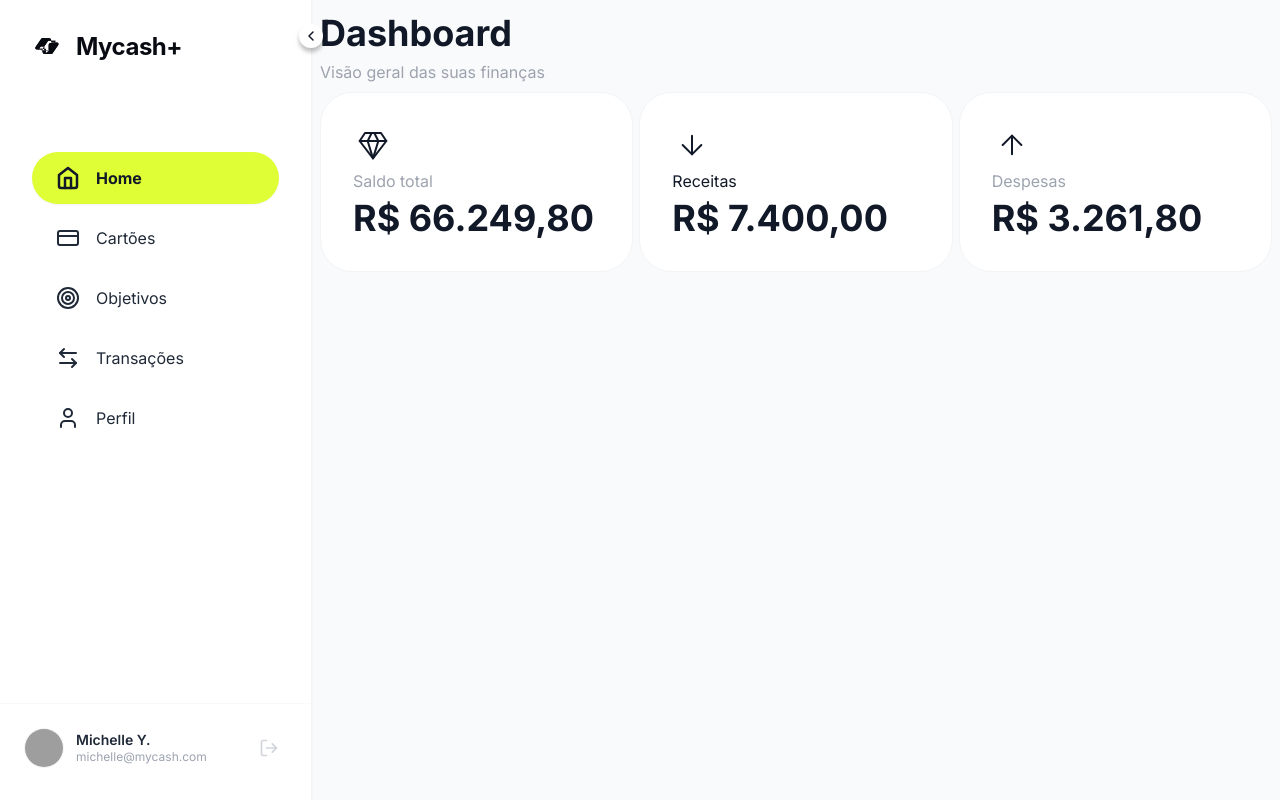
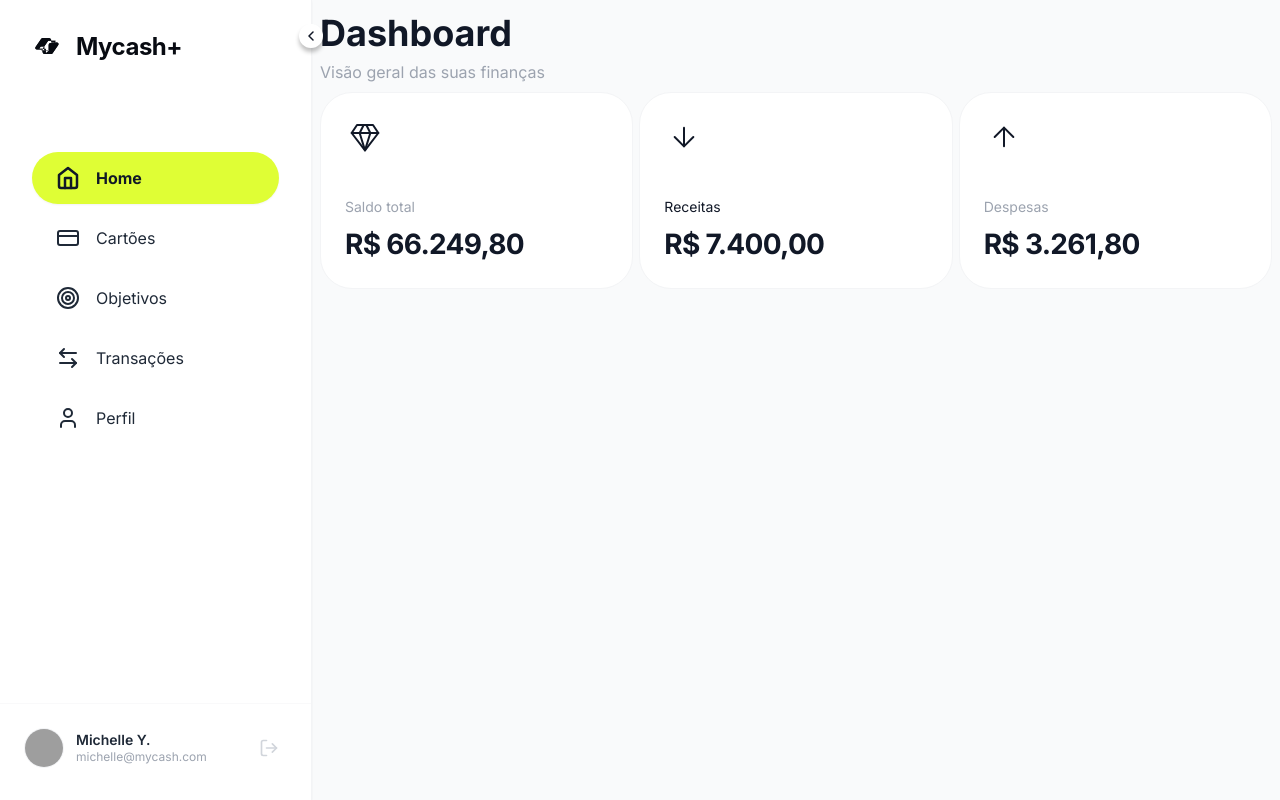
Before and after one commit to miayuyoo/dashboard-mycash, a React (Vite) app: page / in a window 1280 px wide. Built offline with nearby package versions, Linux system fonts and the light colour scheme; grey boxes are pictures that could not be loaded.

Commit message:
style(cards): Align spacing to documentation
- Update BalanceCard, IncomeCard, ExpenseCard loops.
- Set MB-40 for icon-to-title.
- Set MB-8 for title-to-value.
- Remove flex justify-between to enforce strict spacing.

```diff
--- a/src/components/dashboard/BalanceCard.tsx
+++ b/src/components/dashboard/BalanceCard.tsx
@@ -7,18 +7,18 @@ export function BalanceCard() {
     const balance = calculateTotalBalance();
 
     return (
-        <div className="flex flex-col justify-between h-[160px] lg:h-[180px] w-full lg:flex-1 bg-white rounded-32 p-32 border border-neutral-200">
-            {/* Header / Icon */}
-            <div className="flex flex-col gap-4">
-                <div className="w-40 h-40 flex items-center justify-center">
-                    <Gem size={32} className="text-neutral-1000" strokeWidth={1.5} />
-                </div>
-                <span className="text-neutral-500 font-medium text-body-md">Saldo total</span>
+        <div className="flex flex-col w-full lg:flex-1 bg-white rounded-32 p-24 border border-neutral-200">
+            {/* Icon */}
+            <div className="w-40 h-40 flex items-center justify-center mb-40">
+                <Gem size={32} className="text-neutral-1000" strokeWidth={1.5} />
             </div>
 
+            {/* Title */}
+            <span className="text-neutral-500 font-medium text-label-sm mb-8">Saldo total</span>
+
             {/* Value */}
-            <div className="mt-auto">
-                <h2 className="text-display-xs lg:text-heading-xl font-bold text-neutral-1000 tracking-tight">
+            <div>
+                <h2 className="text-heading-md font-bold text-neutral-1000 tracking-tight">
                     <AnimatedCounter value={balance} />
                 </h2>
             </div>
--- a/src/components/dashboard/ExpenseCard.tsx
+++ b/src/components/dashboard/ExpenseCard.tsx
@@ -7,18 +7,18 @@ export function ExpenseCard() {
     const expenses = calculateExpensesForPeriod();
 
     return (
-        <div className="flex flex-col justify-between h-[160px] lg:h-[180px] w-full lg:flex-1 bg-white rounded-32 p-32 border border-neutral-200">
-            {/* Header / Icon */}
-            <div className="flex flex-col gap-4">
-                <div className="w-40 h-40 flex items-center justify-center">
-                    <ArrowUp size={32} className="text-neutral-1000" strokeWidth={1.5} />
-                </div>
-                <span className="text-neutral-500 font-medium text-body-md">Despesas</span>
+        <div className="flex flex-col w-full lg:flex-1 bg-white rounded-32 p-24 border border-neutral-200">
+            {/* Icon */}
+            <div className="w-40 h-40 flex items-center justify-center mb-40">
+                <ArrowUp size={32} className="text-neutral-1000" strokeWidth={1.5} />
             </div>
 
+            {/* Title */}
+            <span className="text-neutral-500 font-medium text-label-sm mb-8">Despesas</span>
+
             {/* Value */}
-            <div className="mt-auto">
-                <h2 className="text-display-xs lg:text-heading-xl font-bold text-neutral-1000 tracking-tight">
+            <div>
+                <h2 className="text-heading-md font-bold text-neutral-1000 tracking-tight">
                     <AnimatedCounter value={expenses} />
                 </h2>
             </div>
--- a/src/components/dashboard/IncomeCard.tsx
+++ b/src/components/dashboard/IncomeCard.tsx
@@ -7,18 +7,18 @@ export function IncomeCard() {
     const income = calculateIncomeForPeriod();
 
     return (
-        <div className="flex flex-col justify-between h-[160px] lg:h-[180px] w-full lg:flex-1 bg-white rounded-32 p-32 border border-neutral-200">
-            {/* Header / Icon */}
-            <div className="flex flex-col gap-4">
-                <div className="w-40 h-40 flex items-center justify-center">
-                    <ArrowDown size={32} className="text-neutral-1000" strokeWidth={1.5} />
-                </div>
-                <span className="text-neutral-1000 font-medium text-body-md">Receitas</span>
+        <div className="flex flex-col w-full lg:flex-1 bg-white rounded-32 p-24 border border-neutral-200">
+            {/* Icon */}
+            <div className="w-40 h-40 flex items-center justify-center mb-40">
+                <ArrowDown size={32} className="text-neutral-1000" strokeWidth={1.5} />
             </div>
 
+            {/* Title */}
+            <span className="text-neutral-1000 font-medium text-label-sm mb-8">Receitas</span>
+
             {/* Value */}
-            <div className="mt-auto">
-                <h2 className="text-display-xs lg:text-heading-xl font-bold text-neutral-1000 tracking-tight">
+            <div>
+                <h2 className="text-heading-md font-bold text-neutral-1000 tracking-tight">
                     <AnimatedCounter value={income} />
                 </h2>
             </div>
```
